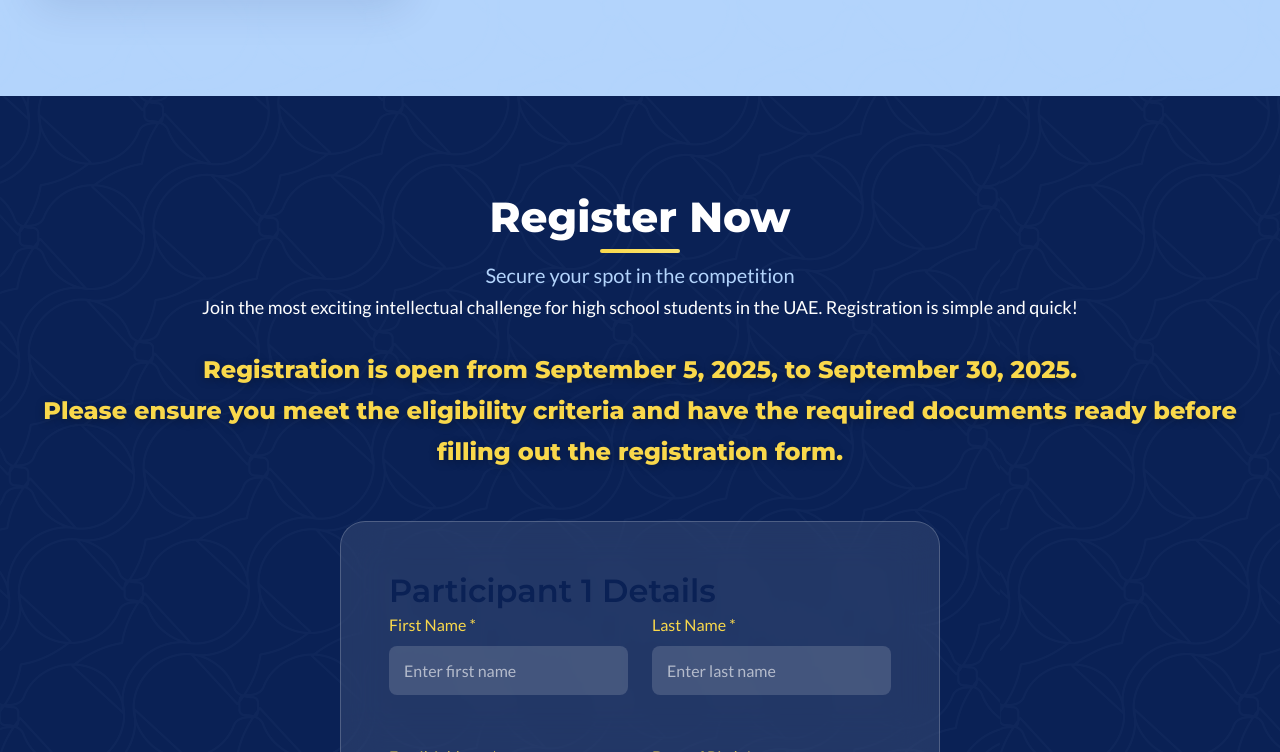
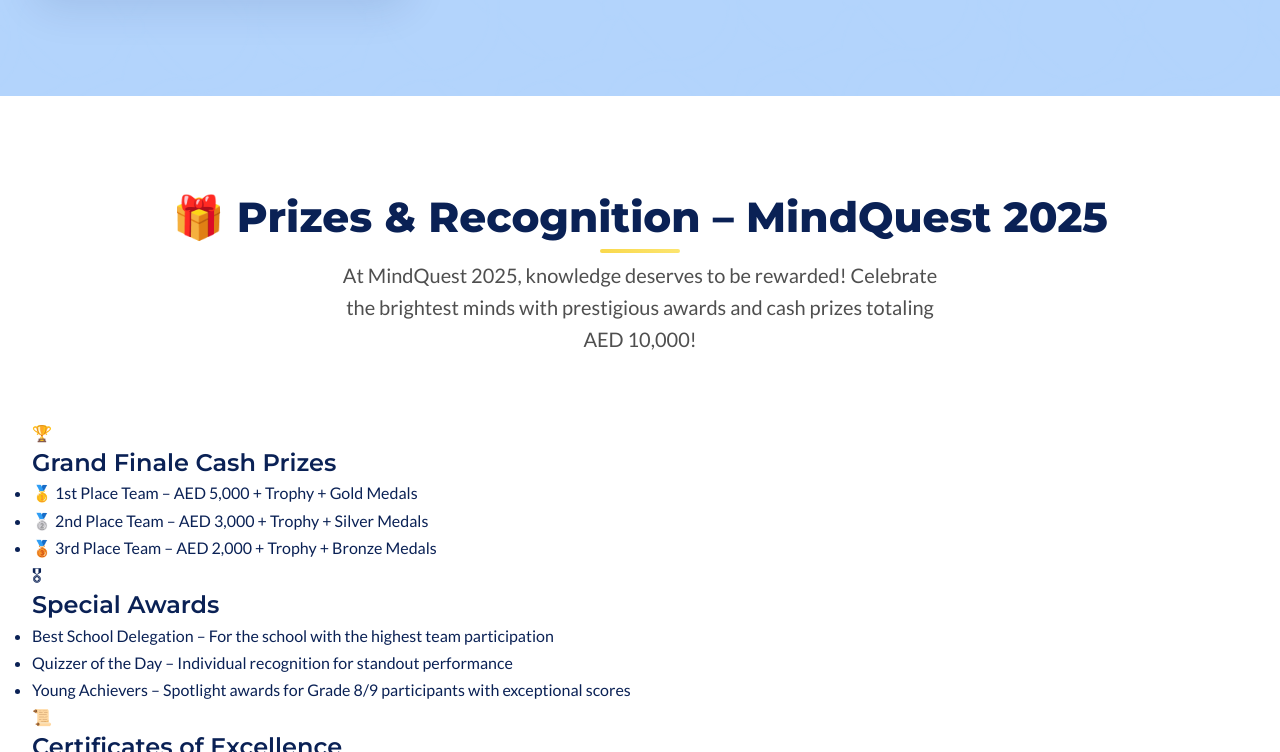
Before and after one commit to MindQuestAE/mindquestae.github.io, a plain HTML site: page index.html in a window 1280 px wide. Shown: the part 2974-3726 px from the top of the page. Drawn offline with Linux system fonts and the light colour scheme.

Commit message:
merge fixes

```diff
--- a/assets/styles.css
+++ b/assets/styles.css
@@ -1250,6 +1250,13 @@
   margin-bottom: 1.5rem;
 }
 
+.registration-form h2{
+  font-size: 24px;
+  font-weight: 700;
+  color: var(--minion-yellow);
+  margin-bottom: 1.5rem;
+}
+
 .registration-form .form-group {
   margin-bottom: 1.5rem;
 }
@@ -1280,7 +1287,11 @@
   background: rgba(255, 255, 255, 0.25);
   box-shadow: 0 0 0 2px var(--minion-yellow);
 }
-
+.registration-form .form-group input:invalid,
+.registration-form .form-group select:invalid {
+  background: rgba(255, 0, 0, 0.1);
+  box-shadow: 0 0 0 2px var(--red);
+}
 .registration-form .form-group input::placeholder {
   color: rgba(255, 255, 255, 0.6);
 }
--- a/index.html
+++ b/index.html
@@ -179,9 +179,7 @@
               <li>
                 <i class="fas fa-trophy"></i>Win exciting prizes and recognition
               </li>
-              <li>
-                <i class="fas fa-chalkboard-teacher"></i>Build confidence
-              </li>
+              <li><i class="fas fa-chalkboard-teacher"></i>Build confidence</li>
               <li>
                 <i class="fas fa-users"></i>Network with like-minded peers
               </li>
@@ -305,6 +303,69 @@
         </div>
       </div>
     </section>
+    <!-- Prizes & Recognition Section -->
+    <section id="prizes" class="section prizes-section">
+      <div class="container">
+        <div class="section-header fade-in text-center">
+          <h1 class="section-title">
+            🎁 Prizes & Recognition – MindQuest 2025
+          </h1>
+          <p class="section-subtitle">
+            At MindQuest 2025, knowledge deserves to be rewarded! Celebrate the
+            brightest minds with prestigious awards and cash prizes totaling AED
+            10,000!
+          </p>
+        </div>
+
+        <div class="prizes-grid">
+          <div class="prize-card fade-in">
+            <div class="prize-icon">🏆</div>
+            <h3>Grand Finale Cash Prizes</h3>
+            <ul>
+              <li>🥇 1st Place Team – AED 5,000 + Trophy + Gold Medals</li>
+              <li>🥈 2nd Place Team – AED 3,000 + Trophy + Silver Medals</li>
+              <li>🥉 3rd Place Team – AED 2,000 + Trophy + Bronze Medals</li>
+            </ul>
+          </div>
+
+          <div class="prize-card fade-in">
+            <div class="prize-icon">🎖</div>
+            <h3>Special Awards</h3>
+            <ul>
+              <li>
+                Best School Delegation – For the school with the highest team
+                participation
+              </li>
+              <li>
+                Quizzer of the Day – Individual recognition for standout
+                performance
+              </li>
+              <li>
+                Young Achievers – Spotlight awards for Grade 8/9 participants
+                with exceptional scores
+              </li>
+            </ul>
+          </div>
+
+          <div class="prize-card fade-in">
+            <div class="prize-icon">📜</div>
+            <h3>Certificates of Excellence</h3>
+            <p>
+              All Grand Finale qualifiers will receive official certificates
+              from GECBTA & AKCAF, honoring their achievement.
+            </p>
+          </div>
+        </div>
+
+        <div class="text-center-spaced text-sky-blue fade-in">
+          <p class="caption-text-dark-bg">
+            Join the journey, showcase your brilliance, and compete for glory —
+            and gold!<br />
+            Registrations open on September 5, 2025.
+          </p>
+        </div>
+      </div>
+    </section>
 
     <!-- Registration Section -->
     <section id="registration" class="section registration-section">
@@ -321,7 +382,8 @@
           <br />
           <blockquote>
             <p class="hero-tagline">
-              Registration is open from September 5, 2025, to September 30, 2025.<br />
+              Registration is open from September 5, 2025, to September 30,
+              2025.<br />
               Please ensure you meet the eligibility criteria and have the
               required documents ready before filling out the registration form.
             </p>
@@ -332,18 +394,36 @@
               <div class="form-row">
                 <div class="form-group">
                   <label for="firstName1">First Name *</label>
-        <input type="text" id="firstName1" name="firstName1" required placeholder="Enter first name"/>
+                  <input
+                    type="text"
+                    id="firstName1"
+                    name="firstName1"
+                    required
+                    placeholder="Enter first name"
+                  />
                 </div>
                 <div class="form-group">
                   <label for="lastName1">Last Name *</label>
-        <input type="text" id="lastName1" name="lastName1" required placeholder="Enter last name"/>
+                  <input
+                    type="text"
+                    id="lastName1"
+                    name="lastName1"
+                    required
+                    placeholder="Enter last name"
+                  />
                 </div>
               </div>
 
               <div class="form-row">
                 <div class="form-group">
                   <label for="email1">Email Address *</label>
-        <input type="email" id="email1" name="email1" required placeholder="Enter email address"/>
+                  <input
+                    type="email"
+                    id="email1"
+                    name="email1"
+                    required
+                    placeholder="Enter email address"
+                  />
                 </div>
                 <div class="form-group">
                   <label for="dob1">Date of Birth *</label>
@@ -362,9 +442,14 @@
                 </div>
                 <div class="form-group">
                   <label for="emiratesId1">Emirates ID *</label>
-  <input type="text" id="emiratesId1" name="emiratesId1" placeholder="Enter Emirates ID" required />
+                  <input
+                    type="text"
+                    id="emiratesId1"
+                    name="emiratesId1"
+                    placeholder="Enter Emirates ID"
+                    required
+                  />
                 </div>
-
               </div>
 
               <hr />
@@ -373,18 +458,36 @@
               <div class="form-row">
                 <div class="form-group">
                   <label for="firstName2">First Name *</label>
-        <input type="text" id="firstName2" name="firstName2" required placeholder="Enter first name"/>
+                  <input
+                    type="text"
+                    id="firstName2"
+                    name="firstName2"
+                    required
+                    placeholder="Enter first name"
+                  />
                 </div>
                 <div class="form-group">
                   <label for="lastName2">Last Name *</label>
-        <input type="text" id="lastName2" name="lastName2" required placeholder="Enter last name"/>
+                  <input
+                    type="text"
+                    id="lastName2"
+                    name="lastName2"
+                    required
+                    placeholder="Enter last name"
+                  />
                 </div>
               </div>
 
               <div class="form-row">
                 <div class="form-group">
                   <label for="email2">Email Address *</label>
-        <input type="email" id="email2" name="email2" required placeholder="Enter email address"/>
+                  <input
+                    type="email"
+                    id="email2"
+                    name="email2"
+                    required
+                    placeholder="Enter email address"
+                  />
                 </div>
                 <div class="form-group">
                   <label for="dob2">Date of Birth *</label>
@@ -403,21 +506,50 @@
                 </div>
                 <div class="form-group">
                   <label for="emiratesId2">Emirates ID *</label>
-  <input type="text" id="emiratesId2" name="emiratesId2" placeholder="Enter Emirates ID" required />
+                  <input
+                    type="text"
+                    id="emiratesId2"
+                    name="emiratesId2"
+                    placeholder="Enter Emirates ID"
+                    required
+                  />
                 </div>
-
               </div>
 
               <hr />
 
-    <div class="form-row"> <div class="form-group"> <label for="school">School Name *</label> <input type="text" id="school" name="school" required placeholder="Enter school name"/> </div> <div class="form-group"> <label for="grade">Grade/Class *</label> <select id="grade" name="grade" required> <option value="">Select Grade</option> <option value="9">Grade 9</option> <option value="10">Grade 10</option> <option value="11">Grade 11</option> <option value="12">Grade 12</option> </select> </div> </div>
+              <div class="form-row">
+                <div class="form-group">
+                  <label for="school">School Name *</label>
+                  <input
+                    type="text"
+                    id="school"
+                    name="school"
+                    required
+                    placeholder="Enter school name"
+                  />
+                </div>
+                <div class="form-group">
+                  <label for="grade">Grade/Class *</label>
+                  <select id="grade" name="grade" required>
+                    <option value="">Select Grade</option>
+                    <option value="9">Grade 9</option>
+                    <option value="10">Grade 10</option>
+                    <option value="11">Grade 11</option>
+                    <option value="12">Grade 12</option>
+                  </select>
+                </div>
+              </div>
 
-    <button type="submit" class="btn btn-primary btn-full-width btn-large">
+              <button
+                type="submit"
+                class="btn btn-primary btn-full-width btn-large"
+              >
                 <i class="fas fa-paper-plane"></i>
                 Submit Registration
               </button>
             </form>
-  <div id="serialOutput" ></div>
+            <div id="serialOutput"></div>
           </div>
           <!-- Confirmation card will appear here -->
           <div id="confirmationContainer"></div>
@@ -426,7 +558,6 @@
             <p class="caption-text-dark-bg">
               <strong>Deadline:</strong> September 30, 2025
             </p>
-  </div>
           </div>
         </div>
       </div>
@@ -445,7 +576,9 @@
         <div class="timeline">
           <div class="timeline-item fade-in">
             <div class="timeline-content">
-              <div class="timeline-date">September 5, 2025 - September 30, 2025</div>
+              <div class="timeline-date">
+                September 5, 2025 - September 30, 2025
+              </div>
               <div class="timeline-title">Registration Phase</div>
               <p class="body-text">
                 Online registration opens for all eligible students. Submit your
@@ -463,8 +596,8 @@
               </div>
               <div class="timeline-title">Preliminary Round</div>
               <p class="body-text">
-                Written test for which the top performers advance will
-                to the finals. Venue is The Millennium School, Al Qusais, Dubai.
+                Written test for which the top performers advance will to the
+                finals. Venue is The Millennium School, Al Qusais, Dubai.
               </p>
             </div>
             <div class="timeline-marker"></div>
@@ -883,32 +1016,30 @@
     <!-- External JavaScript -->
     <script src="./assets/script.js"></script>
     <script>
- const scriptURL = "https://script.google.com/macros/s/AKfycbwVrLzmS3m3oswpnLeSPG5AmKgMOit459XYpjej-ot2_1oUT9seVkVa3hJNzJ6-mOPD0g/exec"; // replace with latest deployment URL
+      const scriptURL =
+        "https://script.google.com/macros/s/AKfycbwVrLzmS3m3oswpnLeSPG5AmKgMOit459XYpjej-ot2_1oUT9seVkVa3hJNzJ6-mOPD0g/exec"; // replace with latest deployment URL
       const form = document.getElementById("registrationForm");
 
-form.addEventListener("submit", e => {
+      form.addEventListener("submit", (e) => {
         e.preventDefault();
 
         fetch(scriptURL, {
           method: "POST",
           body: new FormData(form),
-    mode: "no-cors" // optional: allows request, but response will be opaque
+          mode: "no-cors", // optional: allows request, but response will be opaque
         })
-  .then(res => {
+          .then((res) => {
             // Note: if using 'no-cors', res.text() won't return content
             const serialOutput = document.getElementById("serialOutput");
             serialOutput.style.display = "block";
             serialOutput.innerHTML = "Form submitted successfully!";
             form.reset();
           })
-  .catch(err => {
+          .catch((err) => {
             console.error("❌ Error!", err);
             alert("Something went wrong. Please try again.");
           });
       });
-
     </script>
-
-
   </body>
 </html>
```
Lines whose indentation alone changed are shown as unchanged.
